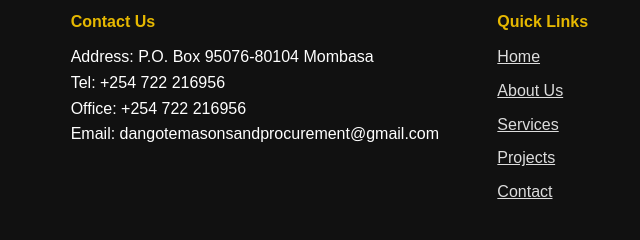
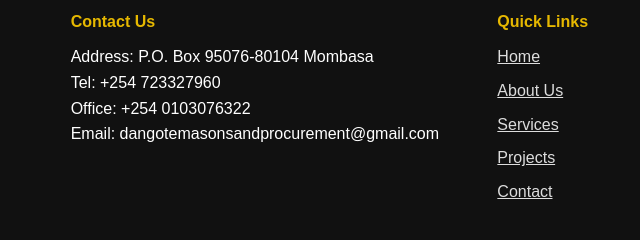
Before and after one commit to kampuni/dangotemasons, a plain HTML site: page services.html in a window 1280 px wide. Shown: the part 2195-2435 px from the top of the page, 376-1016 px from the left. Drawn offline with Linux system fonts and the light colour scheme.

Commit message:
Update services.html

```diff
--- a/services.html
+++ b/services.html
@@ -190,8 +190,8 @@
     <div class="footer-column">
       <h4>Contact Us</h4>
       <p>Address: P.O. Box 95076-80104 Mombasa</p>
-      <p>Tel: +254 722 216956</p>
-      <p>Office: +254 722 216956</p>
+      <p>Tel: +254 723327960</p>
+      <p>Office: +254 0103076322</p>
       <p>Email: dangotemasonsandprocurement@gmail.com</p>
     </div>
 
```
